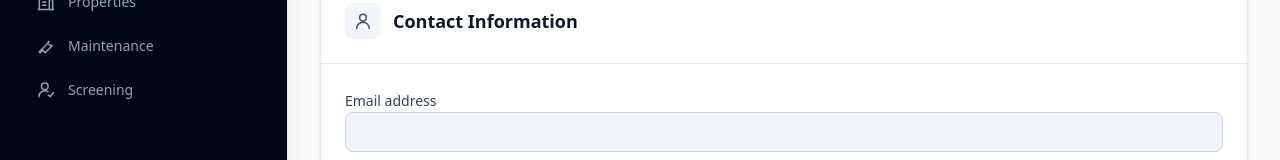
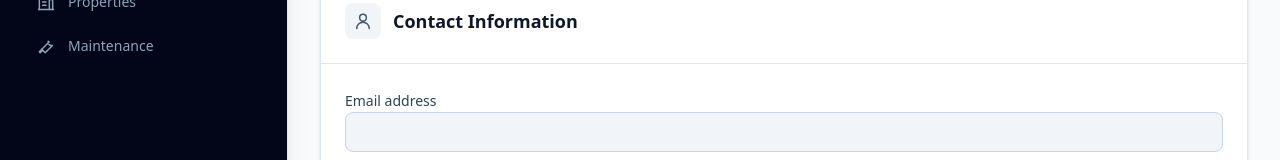
Before and after one commit to amrikahousing/amrikahousing, a Next.js app: page /profile in a window 1280 px wide. Shown: the part 150-310 px from the top of the page. Built offline with nearby package versions, Linux system fonts and the light colour scheme; no server answers.

Commit message:
chore: prepare test deployment

```diff
--- a/src/components/AppSidebar.tsx
+++ b/src/components/AppSidebar.tsx
@@ -19,14 +19,12 @@ type IconName =
   | "dashboard"
   | "building"
   | "wrench"
-  | "screening"
   | "profile";
 
 const navigation: Array<{ name: string; href: string; icon: IconName }> = [
   { name: "Dashboard", href: "/dashboard", icon: "dashboard" },
   { name: "Properties", href: "/properties", icon: "building" },
   { name: "Maintenance", href: "/maintenance", icon: "wrench" },
-  { name: "Screening", href: "/screenings", icon: "screening" },
 ];
 
 const implementedRoutes = new Set([
@@ -70,13 +68,6 @@ function Icon({ name, className = "" }: { name: IconName; className?: string })
         <svg {...shared}>
           <path d="M14.7 6.3a4 4 0 0 0 5 5L11 20l-4-4 8.7-8.7Z" />
           <path d="m7 16-3 3 1 1 3-3" />
-        </svg>
-      );
-    case "screening":
-      return (
-        <svg {...shared}>
-          <path d="M10.5 11.5a4 4 0 1 0 0-8 4 4 0 0 0 0 8ZM3.5 20a7 7 0 0 1 10.8-5.9" />
-          <path d="m15 18 2 2 4-5" />
         </svg>
       );
     case "profile":
```
